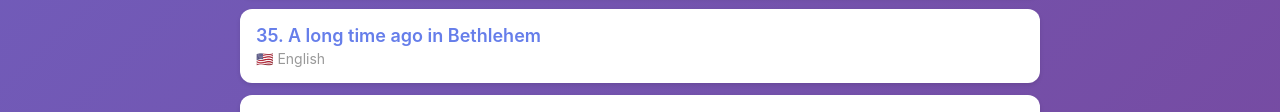
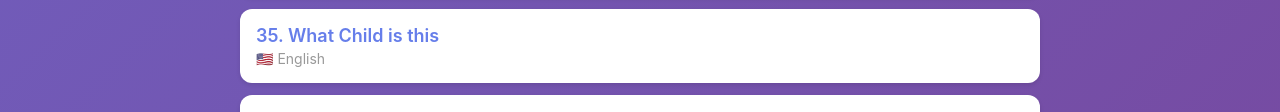
Before and after one commit to emanuelcira/Carols, a plain HTML site: page index.html in a window 1280 px wide. Shown: the part 3276-3388 px from the top of the page. Drawn offline with Linux system fonts and the light colour scheme.

Commit message:
Update HTML

```diff
--- a/index.html
+++ b/index.html
@@ -1449,7 +1449,7 @@ Because of Christ-a-mas-day`
             },
             {
                 id: 35,
-                title: "35. A long time ago in Bethlehem",
+                title: "35. What Child is this",
                 language: "english",
                 lyrics: `1. What Child is this who, laid to rest On Mary's lap is sleeping?
 Whom angels greet with anthems sweet, While shepherds watch are keeping?
```
